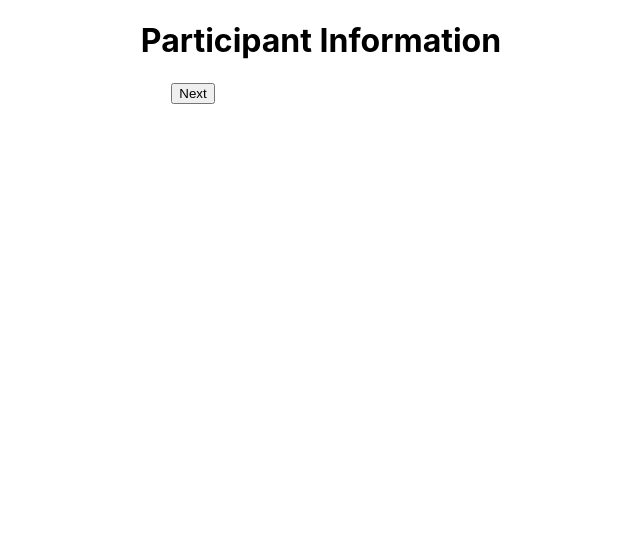
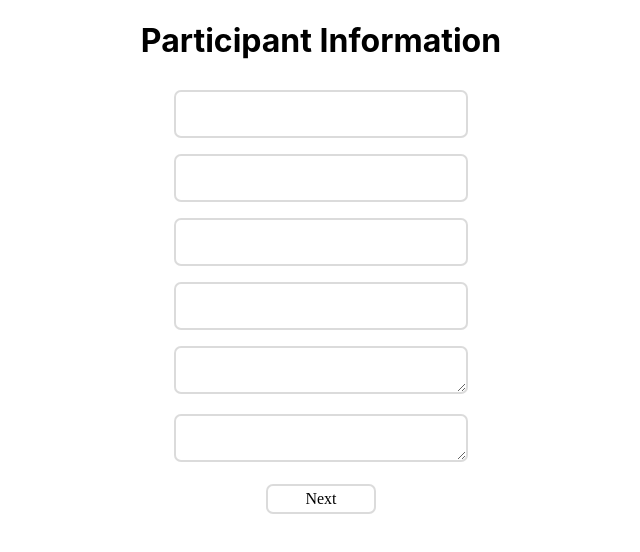
Before and after one commit to NapierJDB/App-Q-Methodology, a React (Create React App) app in the folder project/: page /InfoParticipant in a window 1280 px wide. Shown: the top 552 px of the page, without its empty margins (319-959 px from the left). Built offline with nearby package versions, Linux system fonts and the light colour scheme; the HTML template or start-up script is replaced by a standard one; a web font is replaced by a local one.

Commit message:
Checkboxes - Joel

```diff
--- a/project/src/layouts/Debrief.js
+++ b/project/src/layouts/Debrief.js
@@ -1,4 +1,5 @@
 import React, { Component, useState} from 'react'
+import PropTypes from 'prop-types';
 import { render } from 'react-dom';
 import axios from 'axios';
 import './App.css';
@@ -23,7 +24,14 @@ export default class Debrief extends React.Component {
         this.state = {
             agreed: null
         }
+        //this.state = {isChecked: false};
+        //this.handleChecked = this.handleChecked.bind(this);
 
+    }
+
+    markComplete = () =>{
+
+        this.setState({isChecked: !this.state.isChecked});
     }
 
     handleDisagree() {
@@ -49,6 +57,8 @@ export default class Debrief extends React.Component {
             alert("Terms agreed")
         }
 */
+
+
         return (
             <div className ='TextCenter'>
                 <h1>Debrief</h1>
@@ -62,14 +72,18 @@ export default class Debrief extends React.Component {
                 <p>-Term 3</p>
                 <p>-Term 4</p>
                 <br></br>
-                <p>I accept the terms and conditions</p>
+                <p>I accept the terms and conditions <input type="checkbox" onChange={this.markComplete}/></p>
 
 
                 <button onClick={this.handleDisagree.bind(this)}>Disagree</button>
                 <Link to={'./End'}>
                   <button
                     type="submit"
-                    className = 'space button button3'>
+                    className = 'space button button3'
+                    disabled={!this.state.value}
+                    className="add-item__button"
+                    onClick={this.add}
+                    >
                       Agree
                   </button>
                 </Link>
--- a/project/src/layouts/InfoParticipant.js
+++ b/project/src/layouts/InfoParticipant.js
@@ -21,14 +21,53 @@ export default class InfoParticipant extends Component {
         return (
             <div className = 'TextCenter'>
                 <h1>Participant Information</h1>
+                <form>
+                  <div>
+                    <div className = 'column'>
+                          <input className = 'space textbox'
 
-                <div className='container'>
-                    <Link to = {'/QSort1'}>
-                        <button>
-                            Next
-                        </button>
-                    </Link>
-                </div>
+                          />
+                      </div>
+
+                      <div>
+                          <input className = 'space textbox'
+
+                          />
+                      </div>
+
+                      <div>
+                          <input className = 'space textbox'
+
+                          />
+                      </div>
+
+                      <div>
+                          <input className = 'space textbox'
+
+                          />
+                      </div>
+
+                      <div>
+                          <textarea className = 'space textbox'
+
+                          />
+                      </div>
+
+                      <div>
+                          <textarea className = 'space textbox'
+
+                          />
+                      </div>
+
+                  </div>
+             </form>
+
+                <Link to = {'/QSort1'}>
+                    <button className ='space button button3'>
+                        Next
+                    </button>
+                </Link>
+
             </div>
         )
     }
--- a/project/src/layouts/PrivacyScreen.js
+++ b/project/src/layouts/PrivacyScreen.js
@@ -61,7 +61,7 @@ export default class PrivacyScreen extends React.Component {
                 <p>-Term 3</p>
                 <p>-Term 4</p>
                 <br></br>
-                <p>I accept the terms and conditions</p>
+                <p>I accept the terms and conditions <input type="checkbox"/></p>
 
 
                 <button onClick={this.handleDisagree.bind(this)}>Disagree</button>
--- a/project/src/layouts/QSort1.js
+++ b/project/src/layouts/QSort1.js
@@ -22,13 +22,11 @@ export default class QSort1 extends Component {
             <div className = 'TextCenter'>
                 <h1>Q Sort Stage 1</h1>
 
-                <div className='container'>
                     <Link to={'/QSort2'}>
-                        <button>
+                        <button className='space button button3'>
                             Next
                         </button>
                     </Link>
-                </div>
             </div>
         )
     }
--- a/project/src/layouts/QSort2.js
+++ b/project/src/layouts/QSort2.js
@@ -22,13 +22,11 @@ export default class QSort2 extends Component {
             <div className = 'TextCenter'>
                 <h1>Q Sort Stage 2</h1>
 
-                <div className='container'>
                     <Link to={'/Debrief'}>
-                        <button>
+                        <button className='space button button3'>
                             Done
                         </button>
                     </Link>
-                </div>
             </div>
         )
     }
```
